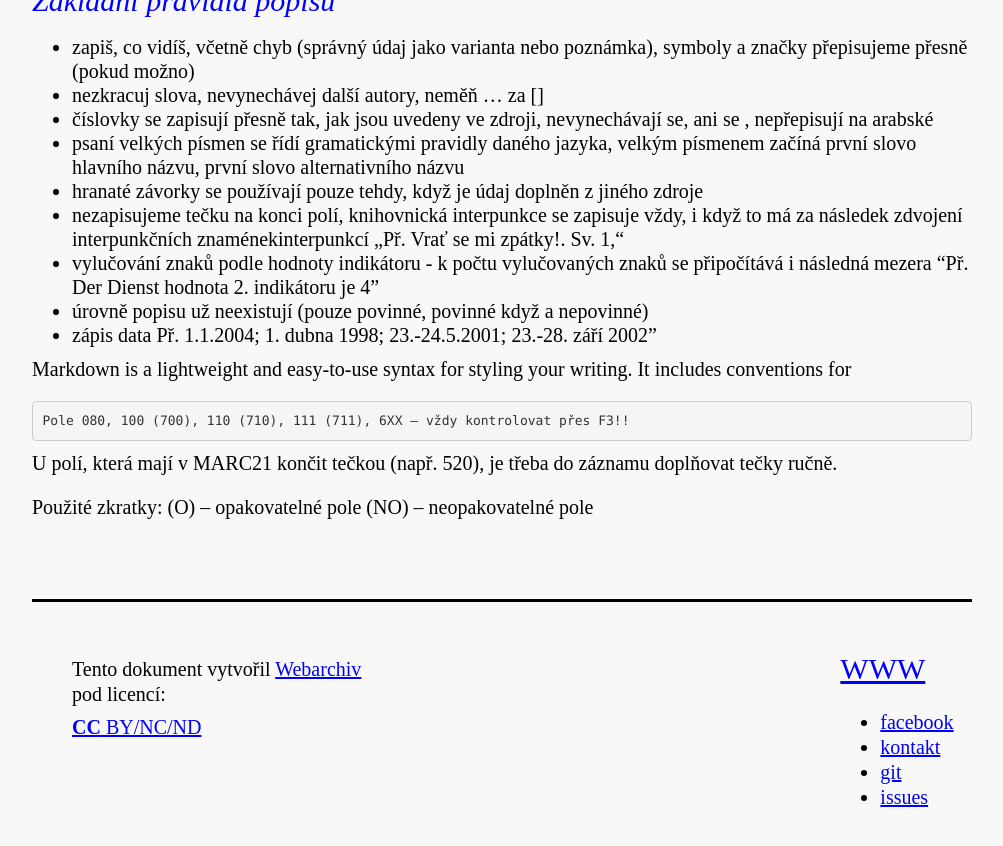
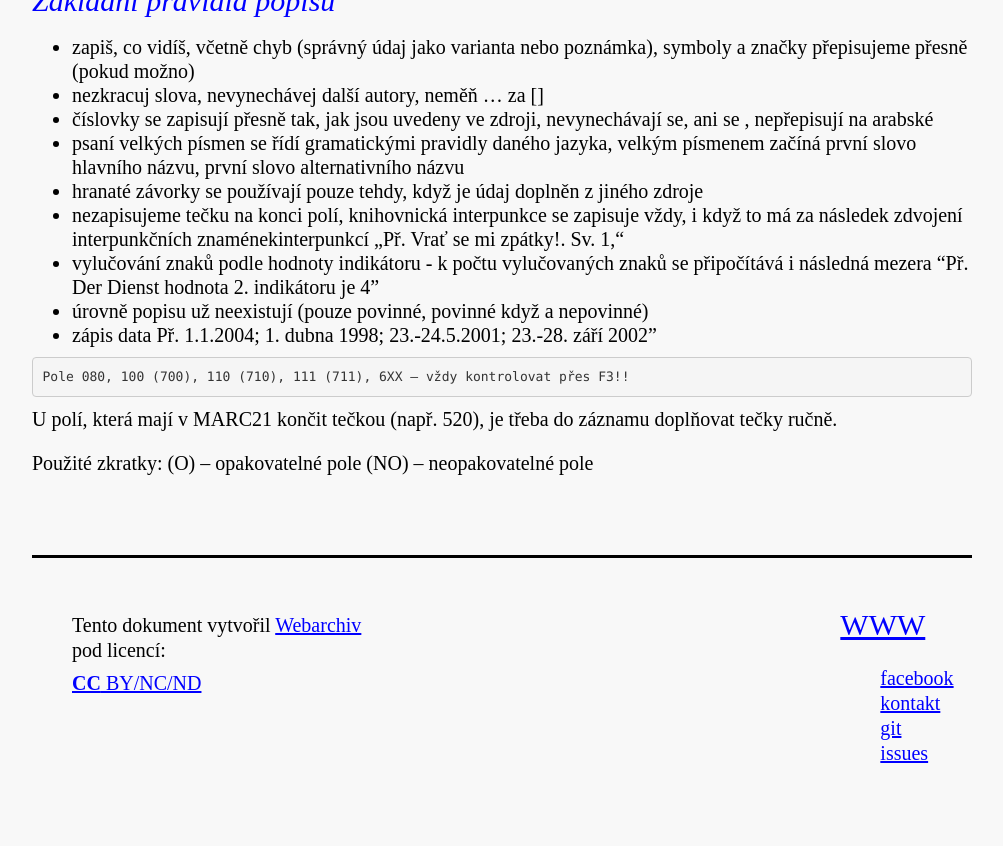
Before and after one commit to kvasnicaj/kvasnicaj.github.io, a Jekyll site: the page built from index.md, in a window 1280 px wide and 900 px high, scrolled down 1266 px. Shown: the top 846 px of the window, without its empty margins (138-1141 px from the left). Built offline with Jekyll 4.4.1, drawn with Linux system fonts in a browser that asks for light colours; some of the changed text lies outside the part shown.

Commit message:
small bug fixex

````diff
--- a/_includes/footer.html
+++ b/_includes/footer.html
@@ -13,7 +13,7 @@
 
     <div class="col-sm-2 col-sm-offset-4 external-links">
       <h2><a href="https://webarchiv/cs">WWW</a></h2>
-      <ul>
+      <ul class="no-dots">
         <li><a href="https://www.facebook.com/webarchivcz">facebook</a></li>
         <li><a href="/cs/kontakty">kontakt</a></li>
         <li><a href="{{ site.github.owner_url}}">git</a></li>
--- a/index.md
+++ b/index.md
@@ -33,7 +33,6 @@ Hlavním pramenem popisu u elektronických zdrojů je  celé provedení (samotn
 * úrovně popisu už neexistují (pouze povinné, povinné když a nepovinné)
 * zápis data Př. 1.1.2004; 1. dubna 1998; 23.-24.5.2001; 23.-28. září 2002”
 
-Markdown is a lightweight and easy-to-use syntax for styling your writing. It includes conventions for
 
 ```
 Pole 080, 100 (700), 110 (710), 111 (711), 6XX – vždy kontrolovat přes F3!!
````
Also changed, not shown: _posts/2017-06-25-ldr-navesti.md (renamed from _posts/2017-06-27-ldr-navesti.md).
